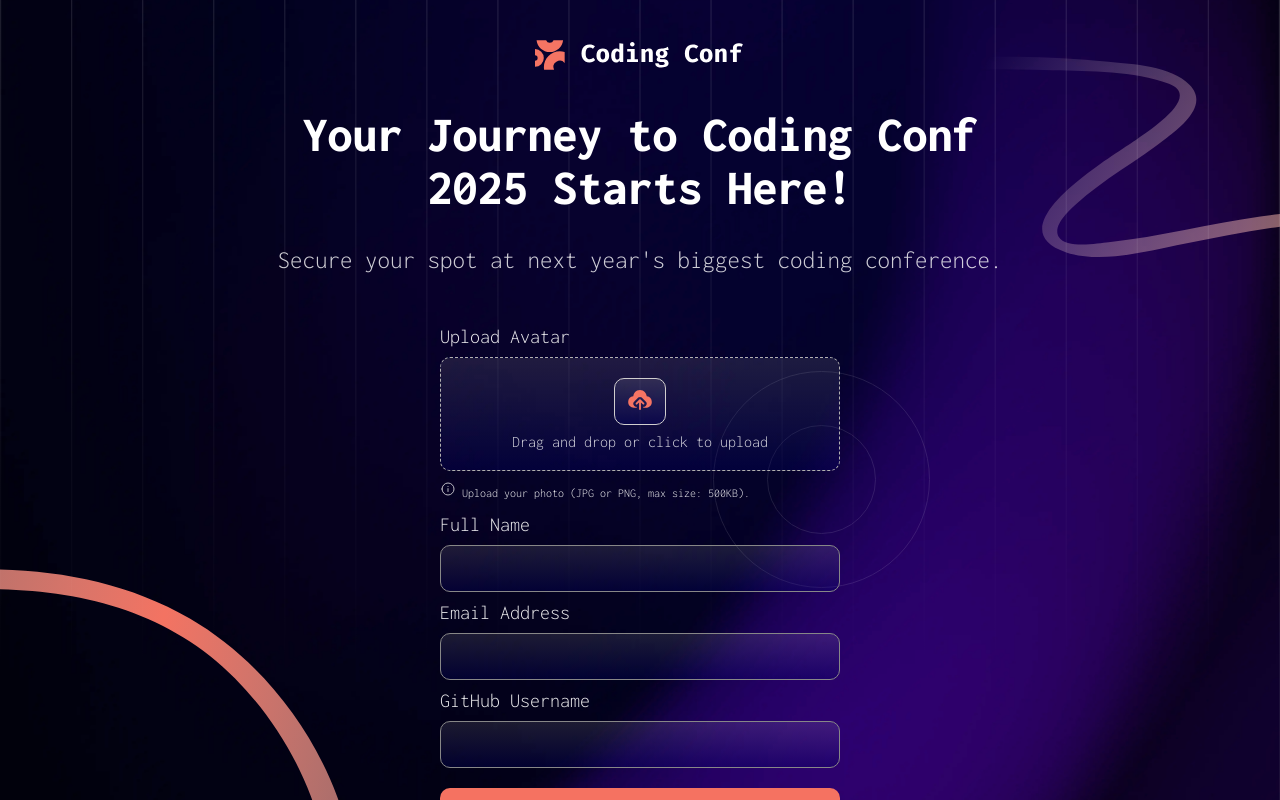
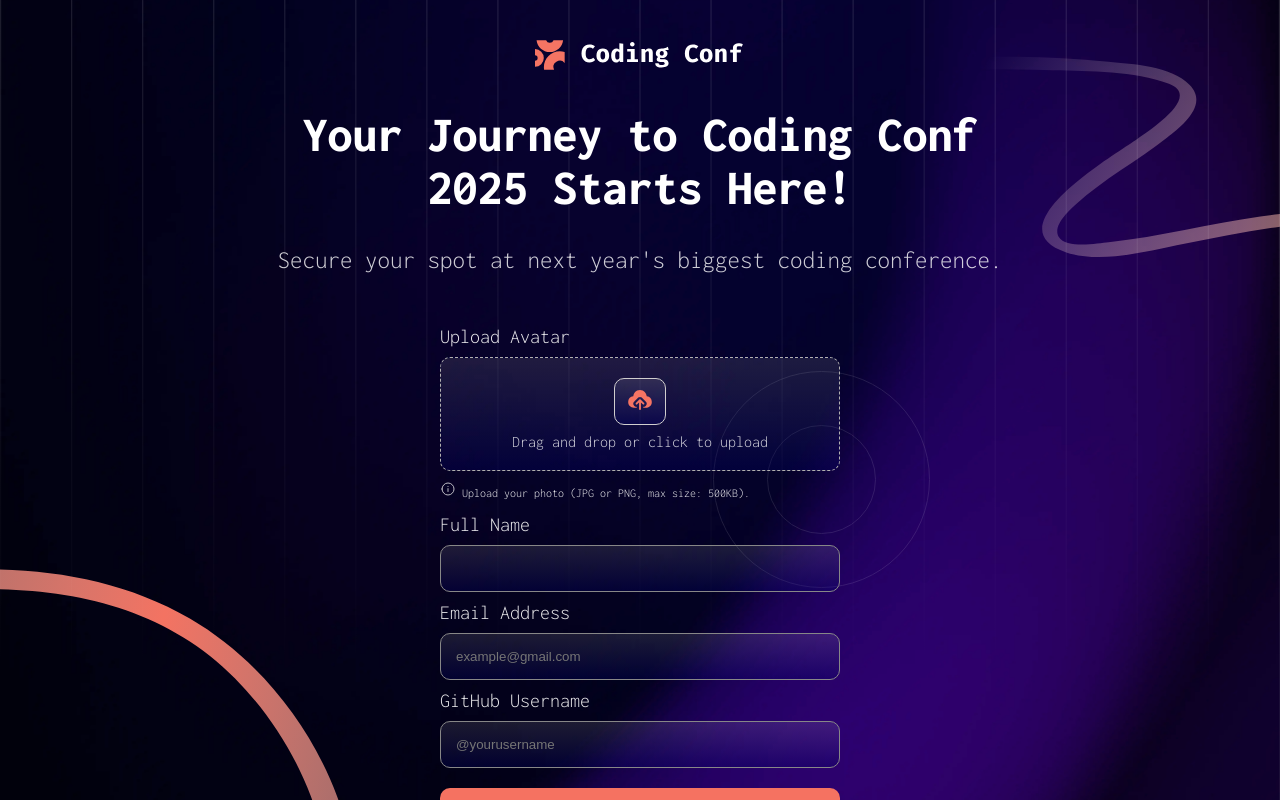
Before and after one commit to AnitaAlexieva/Conference-Ticket-Generator, a React (Vite) app in the folder client/: page / in a window 1280 px wide. Shown: the top 800 px of the page. Built offline with nearby package versions, Linux system fonts and the light colour scheme; a web font is replaced by a local one.

Commit message:
Add placeholders for email and username

```diff
--- a/client/src/components/TicketForm.jsx
+++ b/client/src/components/TicketForm.jsx
@@ -23,10 +23,10 @@ export default function TicketForm() {
                         <input type="text" name="name" />
 
                         <label htmlFor="">Email Address</label>
-                        <input type="email" name="email" />
+                        <input type="email" name="email" placeholder="example@gmail.com"/>
 
                         <label htmlFor="gitHub">GitHub Username</label>
-                        <input type="text" name="gitHub" />
+                        <input type="text" name="gitHub" placeholder="@yourusername"/>
 
                         <button className="submit" type="submit">Generate My Ticket</button>
                     </form>
```
